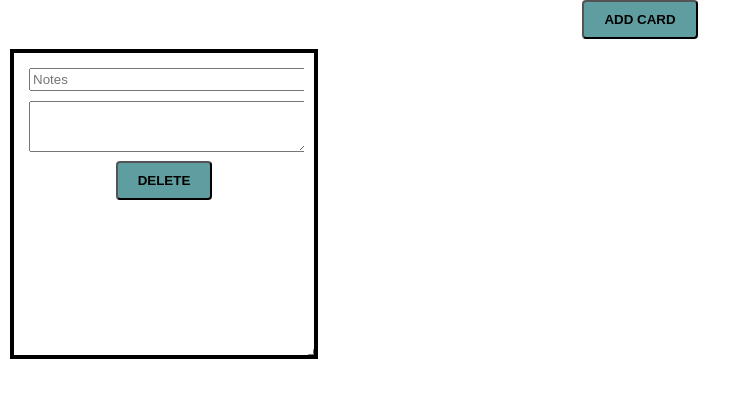
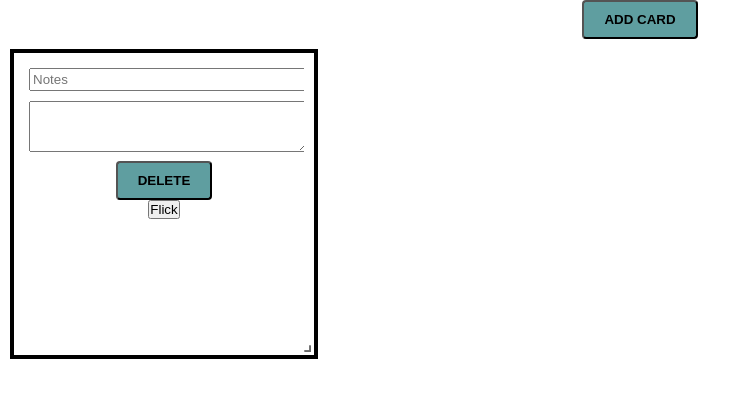
Before and after one commit to kishankarthi7/React-grid-notecard, a React (Create React App) app: page / in a window 1280 px wide. Both pictures are taken after a click on the button "ADD CARD". Shown: the top 398 px of the page, without its empty margins (0-751 px from the left). Built offline with nearby package versions, Linux system fonts and the light colour scheme.

Commit message:
card flip changes

```diff
--- a/package.json
+++ b/package.json
@@ -8,6 +8,7 @@
     "@testing-library/user-event": "^7.2.1",
     "leaflet": "^1.6.0",
     "react": "^16.13.0",
+    "react-card-flip": "^1.0.10",
     "react-dom": "^16.13.0",
     "react-grid-layout": "^0.18.2",
     "react-leaflet": "^2.6.1",
--- a/src/components/working/Card.js
+++ b/src/components/working/Card.js
@@ -1,23 +1,33 @@
 import React from 'react';
+import ReactCardFlip from 'react-card-flip';
 
 class Card extends React.Component {
-  state = { postTitle: '', postBody: '' };
+  state = { isFlipped: false, postTitle: '', postBody: '' };
 
   handleClick = () => {
     console.log('handleClick is called');
     this.props.deleteCardMethod(this.props.id);
   };
 
+  handleFlickClick = (e) => {
+    e.preventDefault();
+    this.setState((prevState) => ({ isFlipped: !prevState.isFlipped }));
+  };
+
   render() {
     return (
-      <div className="card MyDragHandleClassName">
+      <ReactCardFlip isFlipped={this.state.isFlipped} flipDirection="vertical">
+        <div>
+          <div className=" MyDragHandleClassName">
             <div className="card-header">
               <input
                 className="noneDraggable"
                 type="text"
                 placeholder="Notes"
                 value={this.state.postTitle}
-            onChange={event => this.setState({ postTitle: event.target.value })}
+                onChange={(event) =>
+                  this.setState({ postTitle: event.target.value })
+                }
               />
             </div>
             <div className="card-content">
@@ -29,6 +39,14 @@ class Card extends React.Component {
               </button>
             </div>
           </div>
+
+          <button onClick={this.handleFlickClick}>Flick</button>
+        </div>
+        <div>
+          <p>Back</p>
+          <button onClick={this.handleFlickClick}>Flick</button>
+        </div>
+      </ReactCardFlip>
     );
   }
 }
--- a/src/components/working/MyResponsiveGrid.js
+++ b/src/components/working/MyResponsiveGrid.js
@@ -40,7 +40,7 @@ class MyResponsiveGrid extends React.Component {
   generateDOM = () => {
     return this.props.items.map((i) => {
       return (
-        <div key={i}>
+        <div key={i} className="card">
           <Card
             layout={this.state.layout}
             deleteCardMethod={this.props.deleteCardMethod}
```
Also changed, not shown: 1 other file (tests, documents, lock files or other folders). Lines whose indentation alone changed are shown as unchanged.
